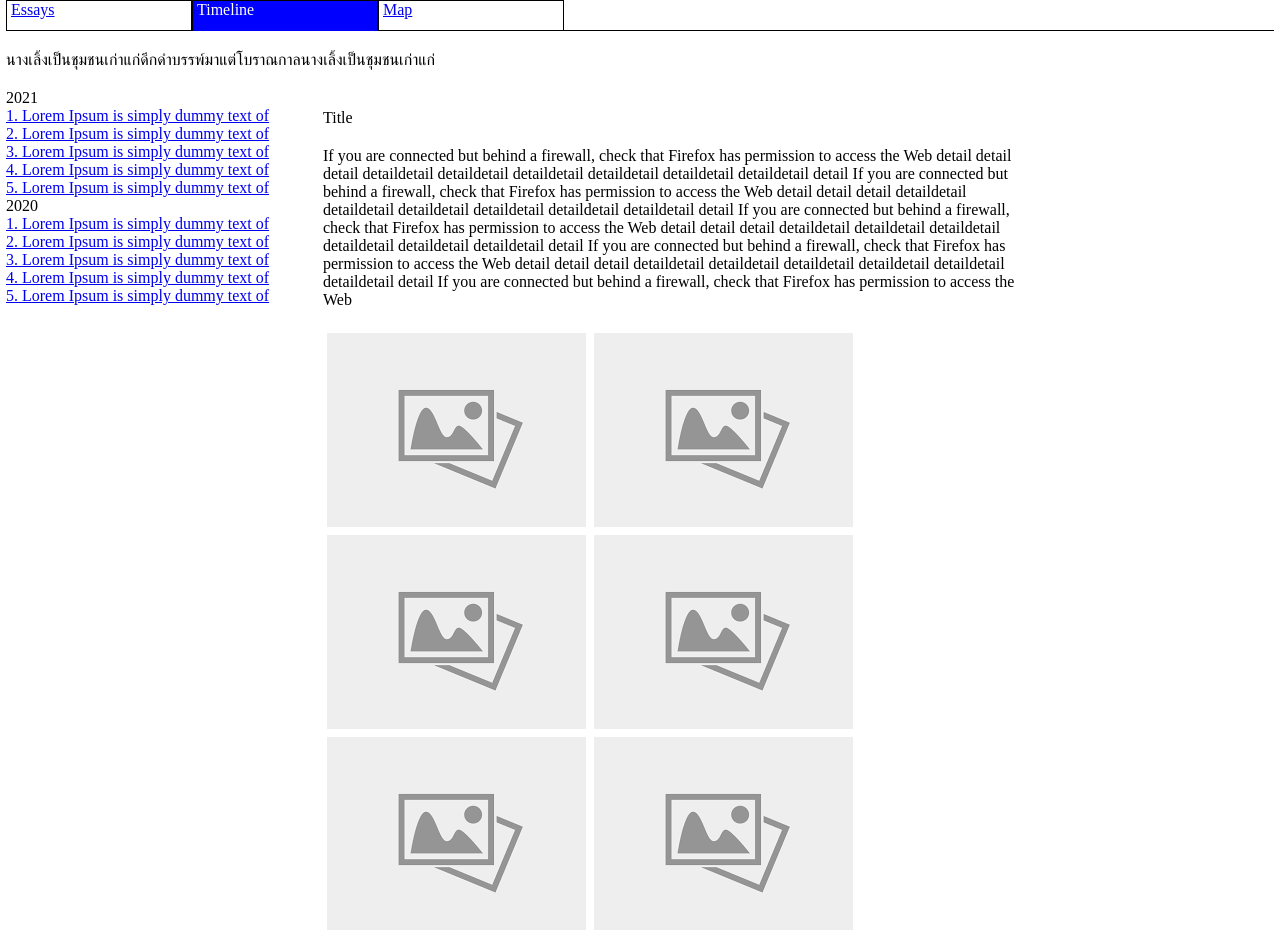
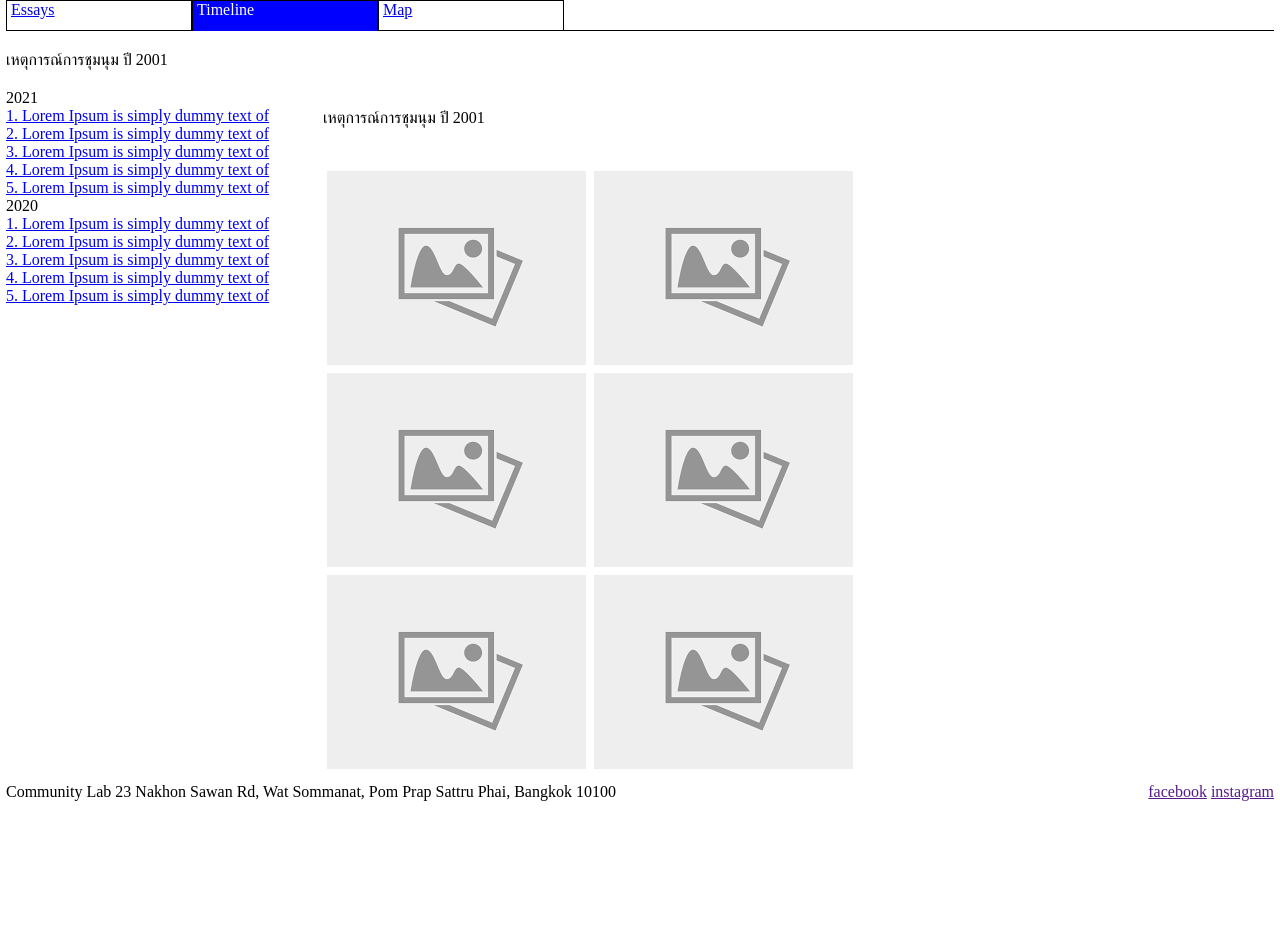
Before and after one commit to khajer/nanglerng, a Django app: page /community/timeline in a window 1280 px wide. Shown: the part 53-983 px from the top of the page. After the commit the page ends 854 px from the top, so only its background shows below. Run offline with Django 3.2, Linux system fonts and the light colour scheme; data comes from the database, SQL or seed files in the repository; both versions use the stored data as it was after the commit; some libraries are stand-ins or nearby versions.

Commit message:
add event view data timeline

```diff
--- a/nanglerng/nanglerng/models.py
+++ b/nanglerng/nanglerng/models.py
@@ -19,7 +19,6 @@ class TypePost(models.Model):
     typename = models.CharField(max_length=200)
     def __str__(self):
         return self.typename
-
 
 class Post(models.Model):
     title = models.CharField(max_length=200)
--- a/nanglerng/nanglerng/views.py
+++ b/nanglerng/nanglerng/views.py
@@ -1,13 +1,13 @@
 from django.http import HttpResponse
 from django.template import loader
-from .models import Essay, Aboutus, Post
+from .models import Essay, Aboutus, Post, TypePost
 
 def index(request):
     template = loader.get_template('home/index.html')
     essay = Essay.objects.all()[0]
     whatsons = Post.objects.all().filter(mainFlag=True, typePost="1")
     # locations = Post.objects.all().filter(mainFlag=True, typePost="2")
-    location = Post.objects.all().filter(mainFlag=True, typePost="2")[0]
+    location = Post.objects.all().filter(mainFlag=True, typePost="2").order_by('id').reverse()[0]
     articles = Post.objects.all().filter(mainFlag=True, typePost="3")
     context = {
         'essay': essay,
@@ -25,7 +25,20 @@ def comEssay(request):
 
 def comTimeline(request, eventId=0):
     template = loader.get_template('community/timeline.html')
-    context = {}
+    typePost = TypePost.objects.filter(typename="Event")[0]
+    events = Post.objects.all().filter(mainFlag=True, typePost=typePost.id).order_by('id').reverse()
+
+    event = None
+    if eventId == 0:
+        event = events[0]
+    else:
+        event = list(filter(lambda e: (e.id == eventId), events))[0]
+
+    context = {
+        "events": events,
+        "event": event
+
+    }
     return HttpResponse(template.render(context, request))
 
 def comMap(request):
--- a/nanglerng/requirements.txt
+++ b/nanglerng/requirements.txt
@@ -1,2 +1,3 @@
 fontawesomefree==6.0.0
+django
 django-quill-editor
--- a/nanglerng/templates/community/timeline.html
+++ b/nanglerng/templates/community/timeline.html
@@ -24,7 +24,7 @@
             </div>
             <div>
                 <div class="title_text">
-                    นางเลิ้งเป็นชุมชนเก่าแก่ดึกดำบรรพ์มาแต่โบราณกาลนางเลิ้งเป็นชุมชนเก่าแก่
+                    {{event.title}}
                 </div>
                 <div id="content_text">
                     <div id="left_column">
@@ -47,17 +47,9 @@
                     </div>
                     <div id="center_column">
                         <div>
-                            <div class="title_text">Title</div>
+                            <div class="title_text">{{event.title}}</div>
                             <div>
-                                If you are connected but behind a firewall, check that Firefox has permission to access the Web
-                                detail detail detail detaildetail detaildetail detaildetail detaildetail detaildetail detaildetail detail
-                                If you are connected but behind a firewall, check that Firefox has permission to access the Web
-                                detail detail detail detaildetail detaildetail detaildetail detaildetail detaildetail detaildetail detail
-                                If you are connected but behind a firewall, check that Firefox has permission to access the Web
-                                detail detail detail detaildetail detaildetail detaildetail detaildetail detaildetail detaildetail detail
-                                If you are connected but behind a firewall, check that Firefox has permission to access the Web
-                                detail detail detail detaildetail detaildetail detaildetail detaildetail detaildetail detaildetail detail
-                                If you are connected but behind a firewall, check that Firefox has permission to access the Web
+                                {{event.rawHtmlData.html|safe }}
                             </div>
                         </div>
 
--- a/nanglerng/templates/home/index.html
+++ b/nanglerng/templates/home/index.html
@@ -39,7 +39,7 @@
                                             {% else %}
                                             <div><img src="{% static 'images/example.png' %}" width="100%"></div>
                                             {% endif %}
-                                            <div>{{ timeline.desc }}</div>
+                                            <div>{{ timeline.title }}</div>
                                         </a>
                                     </div>
                                 {% endfor %}
@@ -58,7 +58,7 @@
                                 {% else %}
                                 <div ><img src="{% static 'images/example.png' %}" width="100%" height="40%"></div>
                                 {% endif %}
-                                <div>{{location.desc}}</div>
+                                <div>{{location.title}}</div>
                                 <div class="more"><a href="community/map">read more</a></div>
                             </a>
                         {% endif %}
@@ -79,7 +79,7 @@
                                     {% else %}
                                     <div><img src="{% static 'images/example.png' %}" width="100%"></div>
                                     {% endif %}
-                                    <div>{{article.desc}}</div>
+                                    <div>{{article.title}}</div>
                                 </a>
                             </div>
                             {% endfor %}
```
Also changed, not shown: nanglerng/db.sqlite3.
